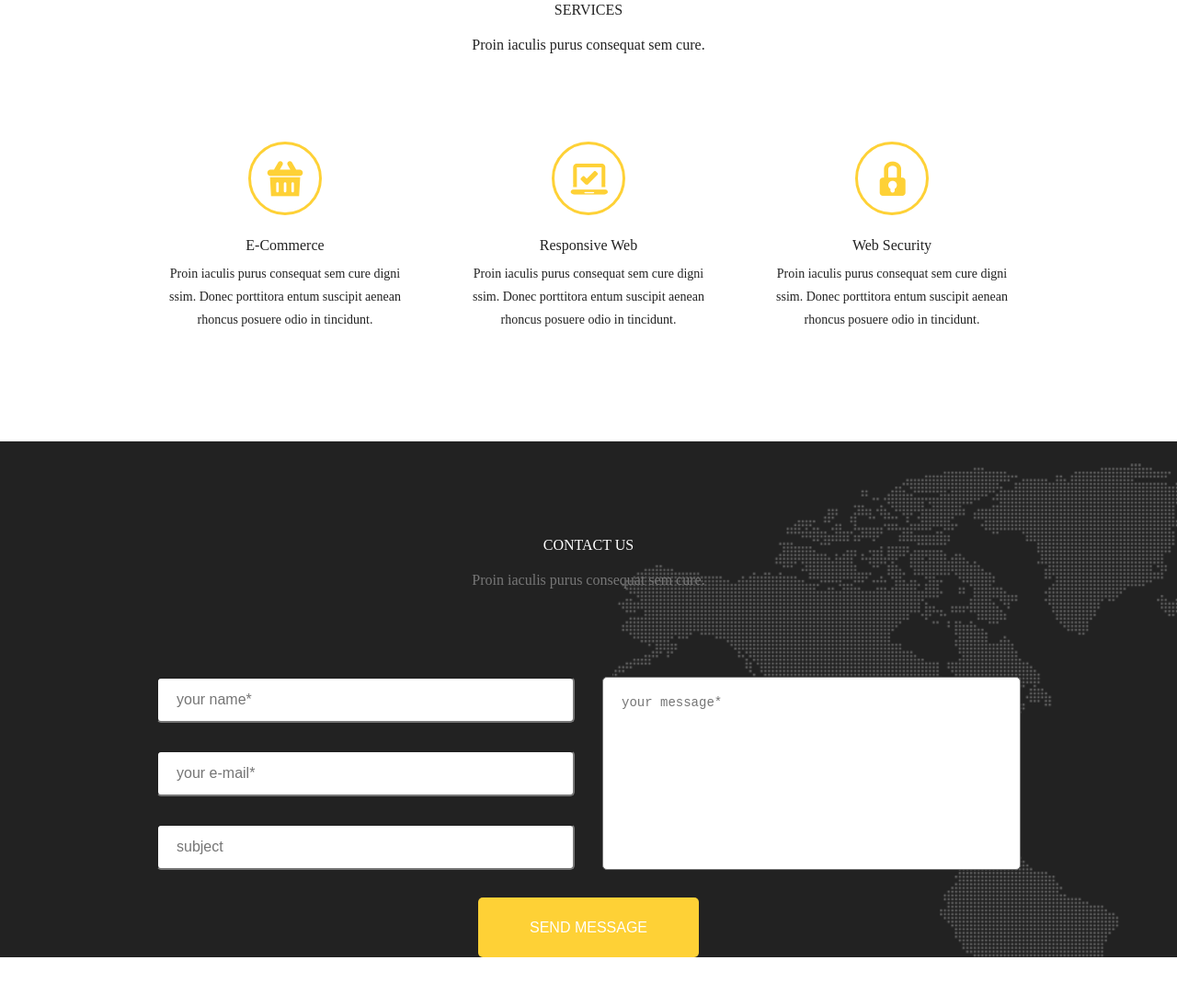
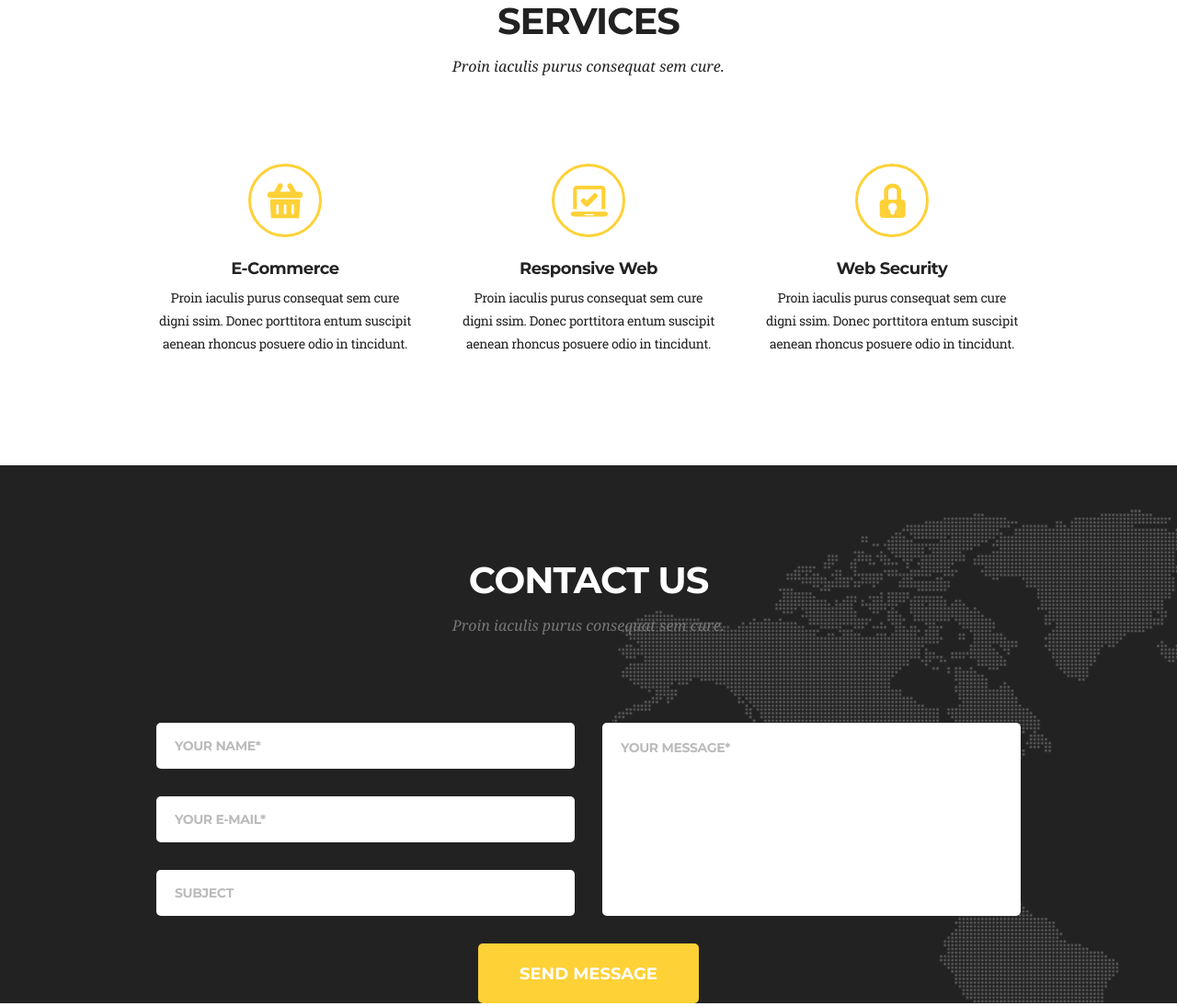
Before and after one commit to TatianaMorozova04/goit-fe-course, a plain HTML site: page html-css/module-07/index.html in a window 1280 px wide. Shown: the part 187-1281 px from the top of the page at 92% size. Drawn offline with Linux system fonts and the light colour scheme.

Commit message:
07with-fonts

```diff
--- /dev/null
+++ b/html-css/module-07/css/fonts.css
@@ -0,0 +1,33 @@
+@font-face {
+    font-family: "DriodSerifRegularItalic";
+    src: url(../fonts/DriodSerifRegularItalic/droidserifitalic.woff) format("woff"),
+    url(../fonts/DriodSerifRegularItalic/droidserifitalic.woff2) format("woff2");
+}
+
+
+@font-face {
+    font-family: "MontserratBold";
+    src: url(../fonts/MontserratBold/montserrat-v13-latin-700.woff) format("woff"),
+    url(../fonts/MontserratBold/montserrat-v13-latin-700.woff2) format("woff2");
+}
+
+
+@font-face {
+    font-family: "MontserratRegular";
+    src: url(../fonts/MontserratRegular/montserrat-v13-latin-regular.woff) format("woff"),
+    url(../fonts/MontserratRegular/montserrat-v13-latin-regular.woff2) format("woff2");
+}
+
+
+@font-face {
+    font-family: "NoricanRegular";
+    src: url(../fonts/NoricanRegular/norican-v8-latin-regular.woff) format("woff"),
+    url(../fonts/NoricanRegular/norican-v8-latin-regular.woff2) format("woff2");
+}
+
+
+@font-face {
+    font-family: "RobotoSlabRegular";
+    src: url(../fonts/RobotoSlabRegular/roboto-slab-v8-latin-regular.woff) format("woff"),
+    url(../fonts/RobotoSlabRegular/roboto-slab-v8-latin-regular.woff2) format("woff2");
+}
--- a/html-css/module-07/css/index.css
+++ b/html-css/module-07/css/index.css
@@ -1,3 +1,4 @@
+
 .wrapper {
   width: 940px;
   margin: 0 auto;
@@ -18,10 +19,15 @@
 }
 .logo {
   color: rgb(254, 209, 54);
+  font-family: "NoricanRegular", cursive;
+  font-size: 26px;
+  letter-spacing: -0.05em;
 }
 .menu a {
   text-transform: uppercase;
   color: rgb(34, 34, 34);
+  font-family: "MontserratRegular", sans-serif;
+  font-size: 14px;
 }
 .menu:not(:last-child) {
   padding-right: 40px;
@@ -36,11 +42,16 @@
 }
 .section-title {
   text-transform: uppercase;
+  font-family: "MontserratBold", sans-serif;
+  font-size: 40px;
+  letter-spacing: -0.025em;
 }
 .section-description {
   font-size: 16px;
   line-height: 60px;
   margin-bottom: 75px;
+  font-family: "DriodSerifRegularItalic", cursive;
+  font-size: 16px;
 }
 .services-list {
   display: flex;
@@ -72,10 +83,16 @@
 .services-title {
   text-transform: capitalize;
   margin-bottom: 10px;
+  font-family: "MontserratBold", sans-serif;
+  font-size: 18px;
+  letter-spacing: -0.025em;
 }
 .services-description {
   font-size: 14px;
   line-height: 25px;
+  font-family: "RobotoSlabRegular", serif;
+  font-size: 14px;
+  letter-spacing: -0.025em;
 }
 
 .form-wrapper {
@@ -101,7 +118,7 @@
   display: flex;
   flex-direction: column;
   justify-content: space-between;
-  color: rgb(187, 187, 187);
+
 }
 .form-input {
   box-sizing: border-box;
@@ -109,6 +126,8 @@
   height: 50px;
   border-radius: 5px;
   padding-left: 20px;
+  border: none;
+
 }
 .form-textarea {
   width: 455px;
@@ -118,8 +137,15 @@
   border-radius: 5px;
   font-size: 14px;
   line-height: 25px;
+  border: none;
 }
-
+.form-font::placeholder {
+  font-family: "MontserratBold", sans-serif;
+  font-size: 14px;
+  letter-spacing: -0.025em;
+  color: rgb(187, 187, 187);
+  text-transform: uppercase;
+}
 .required:valid {
   border: 2px solid rgb(0, 127, 0);
   border-radius: 5px;
@@ -140,6 +166,8 @@
   border: none;
   border-radius: 5px;
   background-color: rgb(254, 209, 54);
+  font-family: "MontserratBold", sans-serif;
+  font-size: 18px;
   color: rgb(255, 255, 255);
   text-transform: uppercase;
 }
--- a/html-css/module-07/index.html
+++ b/html-css/module-07/index.html
@@ -6,6 +6,7 @@
     <meta http-equiv="X-UA-Compatible" content="ie=edge" />
     <title>Module-07</title>
     <link rel="stylesheet" href="./css/reset.css" />
+    <link rel="stylesheet" href="./css/fonts.css">
     <link rel="stylesheet" href="./css/index.css" />
   </head>
   <body>
@@ -64,19 +65,18 @@
           <h2 class="section-title">contact us</h2>
           <p class="section-description form-description">Proin iaculis purus consequat sem cure.</p>
         </div>
-          <form class="subscribe-form"  action="#">
+        <form class="subscribe-form" action="#">
           <div class="form-section">
             <ul class="form-container">
-                <li><input class="form-input required" type="text" name="name" placeholder="your name*" required /></li>
-                <li><input class="form-input required" type="email" name="email" placeholder="your e-mail*" required /></li>
-                <li><input class="form-input" type="text" name="subject" placeholder="subject" /></li>
+              <li><input class="form-input required form-font" type="text" name="name" placeholder="your name*" required /></li>
+              <li><input class="form-input required form-font" type="email" name="email" placeholder="your e-mail*" required /></li>
+              <li><input class="form-input form-font" type="text" name="subject" placeholder="subject" /></li>
             </ul>
-              <textarea class="form-textarea required" name="message" placeholder="your message*" required></textarea>
+            <textarea class="form-textarea required form-font" name="message" placeholder="your message*" required></textarea>
           </div>
           <button class="form-button">send message</button>
         </form>
       </div>
     </section>
-
   </body>
 </html>
```
Also changed, not shown: html-css/module-07/fonts/DriodSerifRegularItalic/droidserifitalic.woff (added), html-css/module-07/fonts/DriodSerifRegularItalic/droidserifitalic.woff2 (added), html-css/module-07/fonts/MontserratBold/montserrat-v13-latin-700.woff (added), html-css/module-07/fonts/MontserratBold/montserrat-v13-latin-700.woff2 (added), html-css/module-07/fonts/MontserratRegular/montserrat-v13-latin-regular.woff (added), html-css/module-07/fonts/MontserratRegular/montserrat-v13-latin-regular.woff2 (added), html-css/module-07/fonts/NoricanRegular/norican-v8-latin-regular.woff (added), html-css/module-07/fonts/NoricanRegular/norican-v8-latin-regular.woff2 (added), html-css/module-07/fonts/RobotoSlabRegular/roboto-slab-v8-latin-regular.woff (added), html-css/module-07/fonts/RobotoSlabRegular/roboto-slab-v8-latin-regular.woff2 (added). Lines whose indentation alone changed are shown as unchanged.
